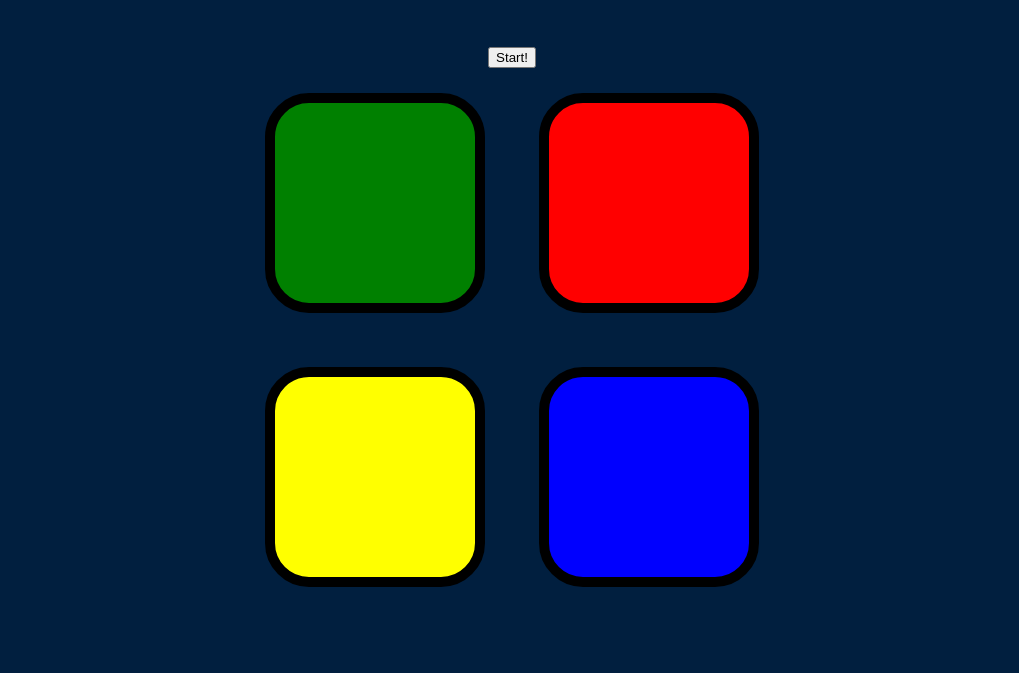
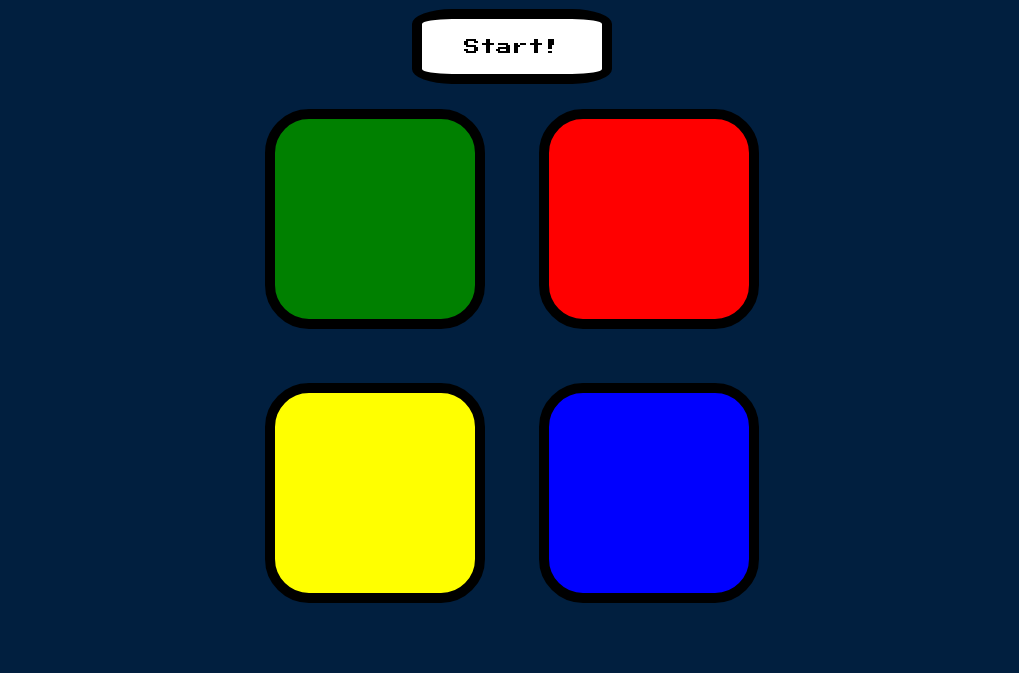
Before and after one commit to 39015745/Simon_game, a plain HTML site: page index.html in a window 1280 px wide. Shown: the part 127-800 px from the top of the page, without its empty margins (128-1147 px from the left). Drawn offline with nearby package versions, Linux system fonts and the light colour scheme.

Commit message:
Update styles.css

```diff
--- a/styles.css
+++ b/styles.css
@@ -6,13 +6,26 @@ body {
 #level-title {
     font-family: 'Press Start 2P', cursive;
     font-size: 3rem;
-  margin:  5%;
+    margin: 5% 5% 2% 5%;
     color: #FEF2BF;
+}
+
+button {
+    font-family: 'Press Start 2P', cursive;
+    background-color: white;
+    font-size: 1rem;
+    height: 75px;
+    width: 200px;
+    border: 10px solid black;
+    border-radius: 20%;
+}
+
+button:active {
+    background-color: red;
 }
 
 .container {
     display: block;
-  width: 50%;
     margin: auto;
 
 }
```
Lines whose indentation alone changed are shown as unchanged.
